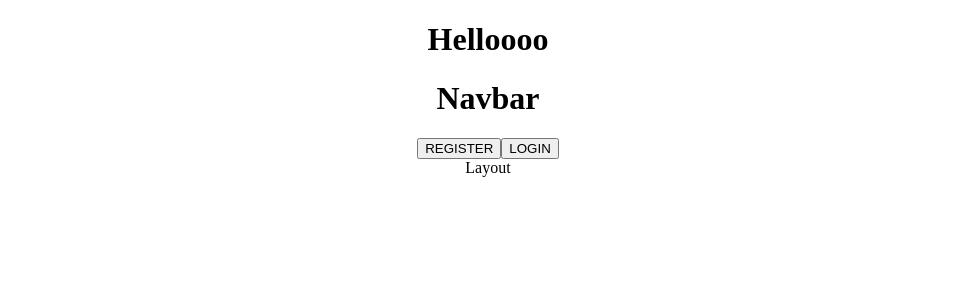
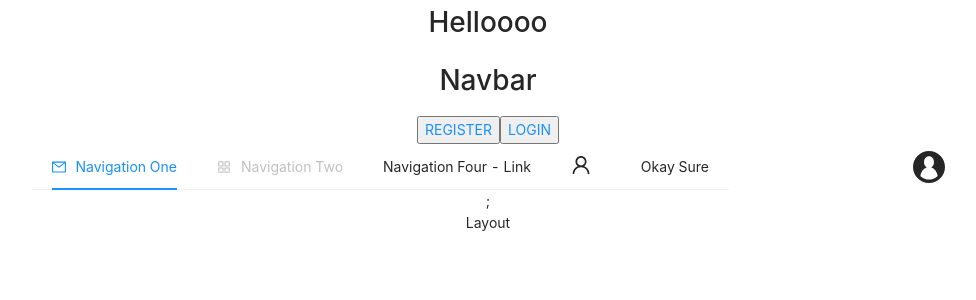
Before and after one commit to sreskala/food-tracker-beta, a React (Create React App) app in the folder client/: page / in a window 1280 px wide. Shown: the top 300 px of the page, without its empty margins (152-1128 px from the left). Built offline with nearby package versions, Linux system fonts and the light colour scheme; no server answers.

Commit message:
added a user custom logo

```diff
--- a/client/package.json
+++ b/client/package.json
@@ -6,6 +6,7 @@
     "@testing-library/jest-dom": "^5.16.3",
     "@testing-library/react": "^12.1.4",
     "@testing-library/user-event": "^13.5.0",
+    "antd": "^4.20.5",
     "axios": "^0.26.1",
     "http-proxy-middleware": "^2.0.4",
     "moment": "^2.29.2",
--- a/client/src/components/Navbar.jsx
+++ b/client/src/components/Navbar.jsx
@@ -1,24 +1,102 @@
-import React from 'react'
-import { Link, useNavigate } from 'react-router-dom'
+import React from "react";
+import { Link, useNavigate } from "react-router-dom";
 import { useSelector, useDispatch } from "react-redux";
+import { Menu, Button } from "antd";
+import Icon, {
+  MailOutlined,
+  AppstoreOutlined,
+  SettingOutlined,
+  EllipsisOutlined,
+  UserOutlined,
+} from "@ant-design/icons";
 import { logout } from "../slices/auth/authSlice";
+import "../styling/navbar-styles.css";
+
+import {ReactComponent as UserIcon} from '../assets/user-icon.svg'
+
+const items = [
+  {
+    label: "Navigation One",
+    key: "mail",
+    icon: <MailOutlined />,
+  },
+  {
+    label: "Navigation Two",
+    key: "app",
+    icon: <AppstoreOutlined />,
+    disabled: true,
+  },
+  {
+    label: (
+      <a href="https://ant.design" target="_blank" rel="noopener noreferrer">
+        Navigation Four - Link
+      </a>
+    ),
+    key: "alipay",
+  },
+  {
+    label: "",
+    key: "SubMenu",
+    icon: <UserOutlined style={{ fontSize: '1.25rem' }}/>,
+    children: [
+      {
+        type: "group",
+        label: "Item 1",
+        children: [
+          {
+            label: "Option 1",
+            key: "setting:1",
+          },
+          {
+            label: "Option 2",
+            key: "setting:2",
+          },
+        ],
+      },
+      {
+        type: "group",
+        label: "Item 2",
+        children: [
+          {
+            label: "Option 3",
+            key: "setting:3",
+          },
+          {
+            label: "Option 4",
+            key: "setting:4",
+          },
+        ],
+      },
+    ],
+  },
+  {
+    key: "sheesh",
+    label: "Okay Sure"
+  }
+];
 
 const Navbar = () => {
   const dispatch = useDispatch();
   const navigate = useNavigate();
   const loading = useSelector((state) => state.auth.loading);
   const isAuthenticated = useSelector((state) => state.auth.isAuthenticated);
+  const [current, setCurrent] = React.useState("mail");
+
+  const onClick = (e) => {
+    console.log("click ", e);
+    setCurrent(e.key);
+  };
 
   const handleLogout = () => {
     dispatch(logout());
     return navigate("/");
-  }
+  };
 
   const authLinks = (
     <>
-      <button onClick={handleLogout}>Logout</button>
+      <Button onClick={handleLogout}>Logout</Button>
     </>
-  )
+  );
 
   const guestLinks = (
     <>
@@ -29,14 +107,26 @@ const Navbar = () => {
         <button>LOGIN</button>
       </Link>
     </>
-  )
+  );
 
   return (
     <div>
       <h1>Navbar</h1>
-        { !loading && (<>{ isAuthenticated ? authLinks : guestLinks }</>)}
+      {!loading && <>{isAuthenticated ? authLinks : guestLinks}</>}
+      <div className="navbar-menu-wrapper">
+        <Menu
+          onClick={onClick}
+          selectedKeys={[current]}
+          mode="horizontal"
+          items={items}
+          style={{ justifyContent: "center" }}
+          overflowedIndicator={<EllipsisOutlined />}
+        />
+      <Icon component={UserIcon} style={{ fontSize: '2rem', alignSelf: 'center' }}/>
       </div>
-  )
-}
+      ;
+    </div>
+  );
+};
 
-export default Navbar
+export default Navbar;
--- a/client/src/index.js
+++ b/client/src/index.js
@@ -2,6 +2,7 @@ import React from "react";
 import { createRoot } from "react-dom/client";
 import { Provider } from "react-redux";
 import App from "./App";
+import "antd/dist/antd.css";
 import store from "./app/store";
 
 const container = document.getElementById("root");
--- /dev/null
+++ b/client/src/styling/navbar-styles.css
@@ -0,0 +1,5 @@
+.navbar-menu-wrapper {
+    display: flex;
+    flex-flow: row;
+    justify-content: space-evenly;
+}
```
Also changed, not shown: client/src/assets/user-icon.svg (added), 1 other file (tests, documents, lock files or other folders). Lines whose indentation alone changed are shown as unchanged.
